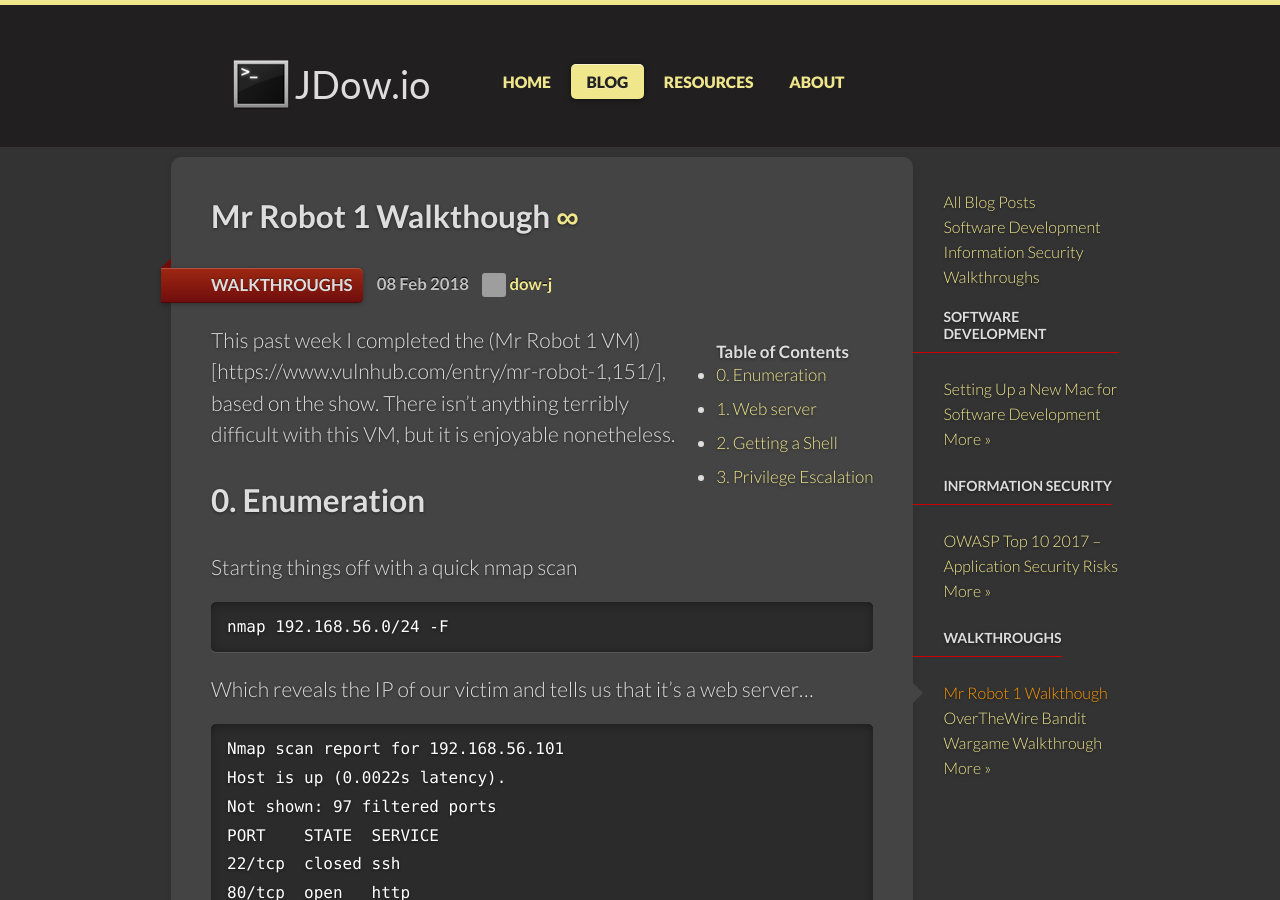
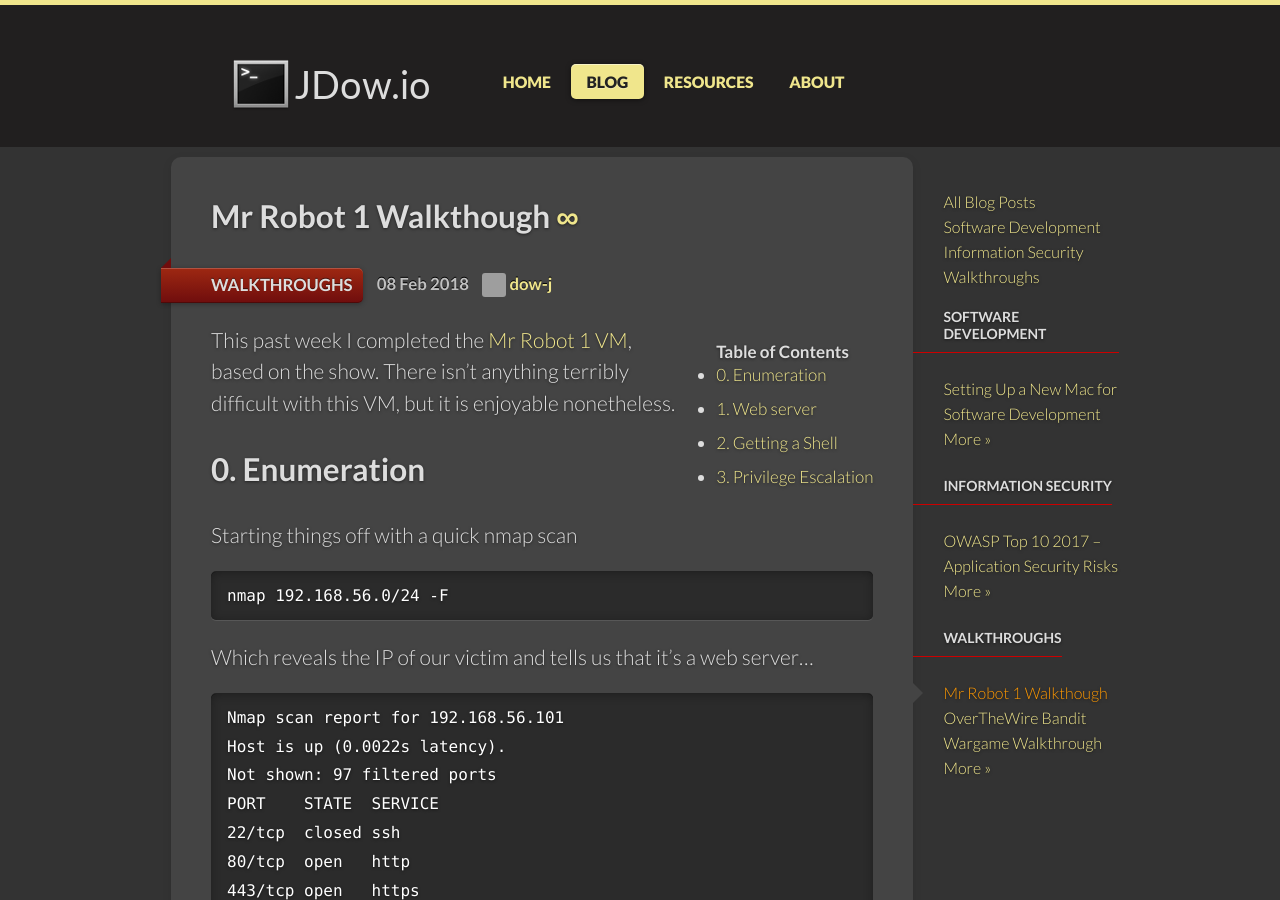
Before and after one commit to crypticterminal/dow-j.github.io, a Jekyll site: the page built from _posts/2018-02-03-mr-robot-1-vulnhub.md, in a window 1280 px wide and 900 px high. Built offline with Jekyll 4.4.1, drawn with Linux system fonts in a browser that asks for light colours; comment, search, counter and statistics services are not loaded; grey boxes are pictures that could not be loaded.

Commit message:
Fix link to vulnhub

```diff
--- a/_posts/2018-02-03-mr-robot-1-vulnhub.md
+++ b/_posts/2018-02-03-mr-robot-1-vulnhub.md
@@ -11,7 +11,7 @@
 {:toc}
 {: .markdown-toc}
 
-This past week I completed the (Mr Robot 1 VM)[https://www.vulnhub.com/entry/mr-robot-1,151/], based on the show. There isn't anything terribly difficult with this VM, but it is enjoyable nonetheless.
+This past week I completed the [Mr Robot 1 VM](https://www.vulnhub.com/entry/mr-robot-1,151/), based on the show. There isn't anything terribly difficult with this VM, but it is enjoyable nonetheless.
 
 ## 0. Enumeration
 
```
